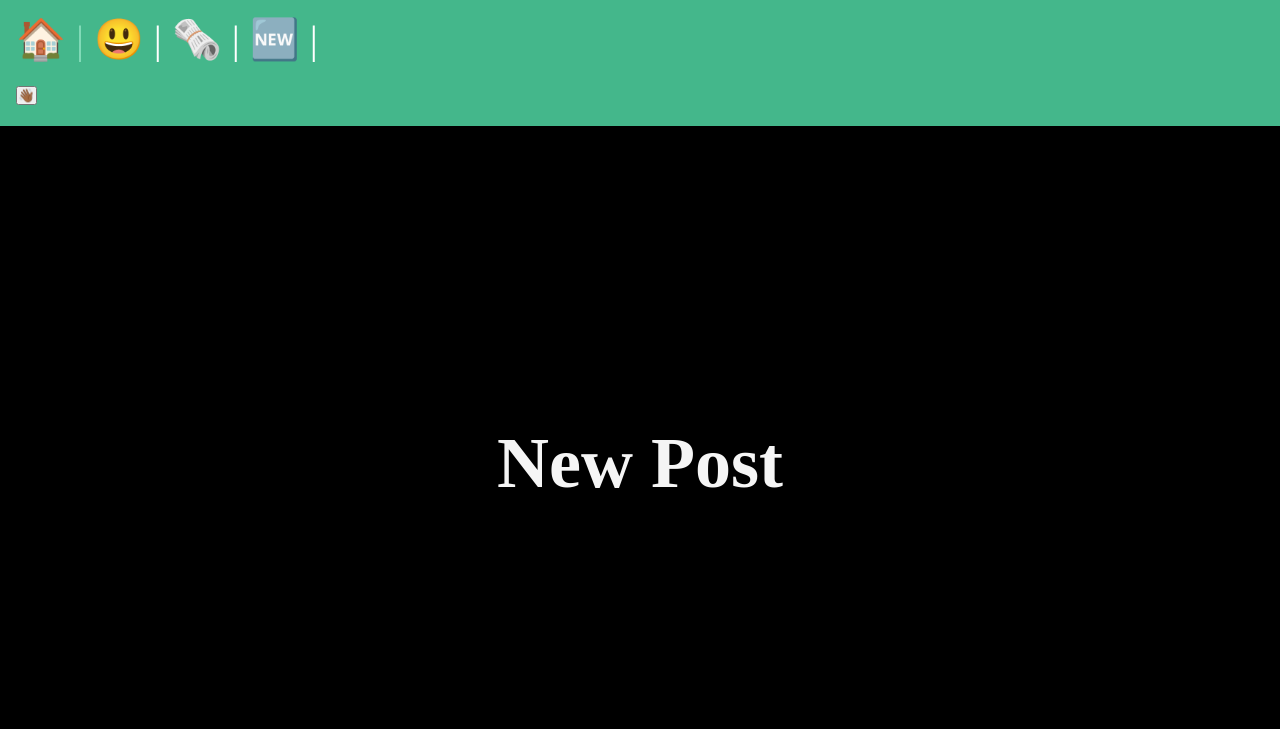
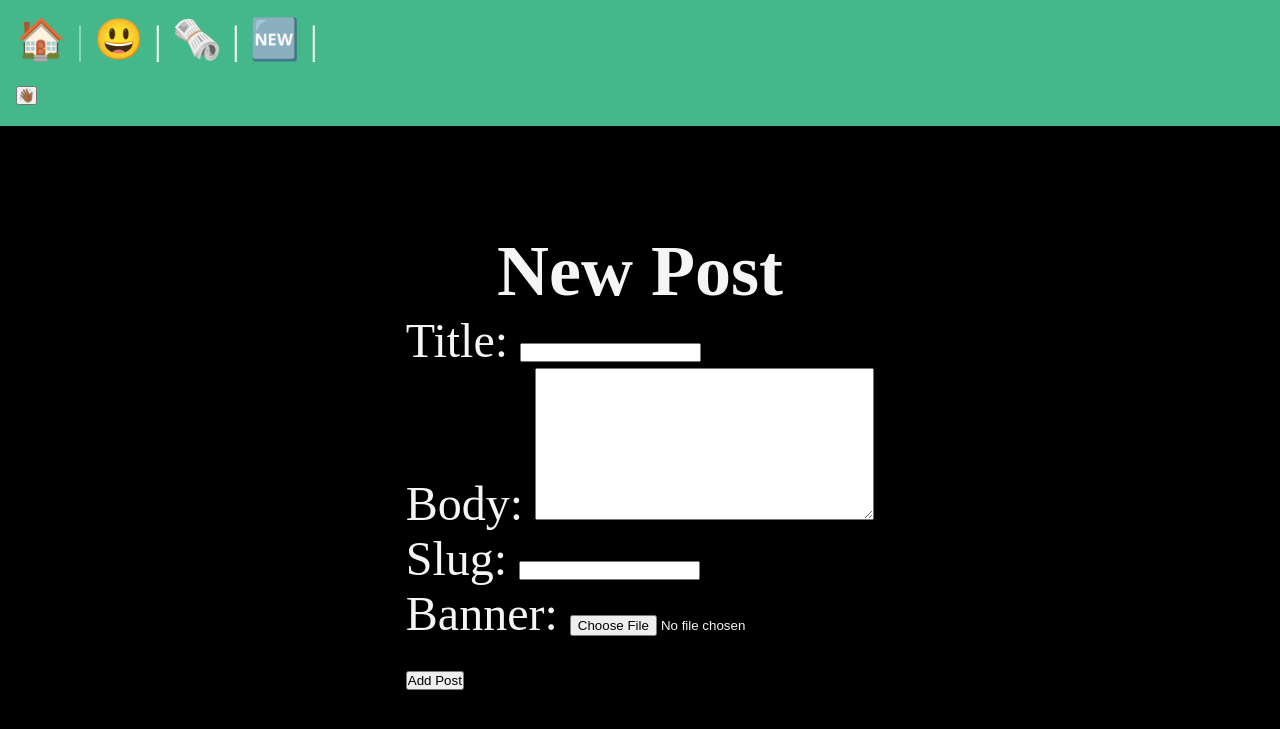
Before and after one commit to Sam-Ouedraogo/django_app, a Django app: page /posts/new-post/ in a window 1280 px wide. Shown: the top 729 px of the page. Run offline with Django 5.2, Linux system fonts and the light colour scheme; a user stored in the database is signed in.

Commit message:
create custom post form and collect static

```diff
--- /dev/null
+++ b/myproject/posts/forms.py
@@ -0,0 +1,8 @@
+from django import forms
+
+from . import models
+
+class CreatePost(forms.ModelForm):
+    class Meta:
+        model = models.Post
+        fields = ['title', 'body', 'slug', 'banner']
--- a/myproject/posts/models.py
+++ b/myproject/posts/models.py
@@ -1,4 +1,5 @@
 from django.db import models
+from django.contrib.auth.models import User
 
 # Create your models here.
 
@@ -8,6 +9,7 @@ class Post(models.Model):
     slug = models.SlugField()
     date = models.DateTimeField(auto_now_add=True) #dateTime stamp will be added every time a user enters a post
     banner = models.ImageField(default='profile_picture.jpg', blank=True)
+    author = models.ForeignKey(User, on_delete= models.CASCADE, default=None)
 
     #create method that will return the post title
 
--- a/myproject/posts/templates/posts/post_new.html
+++ b/myproject/posts/templates/posts/post_new.html
@@ -8,6 +8,12 @@
 
   <section>
     <h1> New Post </h1>
+    <form class = "form-width-validation" action="{% url 'posts:new-post' %}" metyhod = "post" encrypte = "multipart/form-data">
+
+        {% csrf_token %}
+        {{ form }}
+        <button class="form-submit"> Add Post </button>
+    </form>
   </section>
 
 
--- a/myproject/posts/templates/posts/posts_list.html
+++ b/myproject/posts/templates/posts/posts_list.html
@@ -19,7 +19,7 @@
 
         </h2>
 
-        <p>{{post.date}}</p>
+        <p>{{post.date}} by {{ post.author }}</p>
         <p>{{post.body}}</p>
       </article>
     {% endfor %}
--- a/myproject/posts/views.py
+++ b/myproject/posts/views.py
@@ -1,6 +1,7 @@
-from django.shortcuts import render
+from django.shortcuts import render, redirect
 from .models import Post
 from django.contrib.auth.decorators import login_required
+from . import forms
 #from django.http import HttpResponse
 # Create your views here.
 
@@ -16,4 +17,14 @@ def post_page(request, slug):
 
 @login_required(login_url="/users/login")
 def post_new(request):
-    return render(request, 'posts/post_new.html')
+    if request.method == 'POST':
+        form = forms.CreatePost(request.POST, request.FILES)
+        if form.is_valid():
+            #save with user
+            newpost = form.save(commit=False)
+            newpost.author = request.user
+            newpost.save()
+            return redirect('post:list')
+    else:
+        form = forms.CreatePost()
+    return render(request, 'posts/post_new.html', {'form':form})
```
Also changed, not shown: myproject/myproject/settings.py (+11 -6 lines), myproject/db.sqlite3, myproject/posts/migrations/0004_post_author.py (added).
